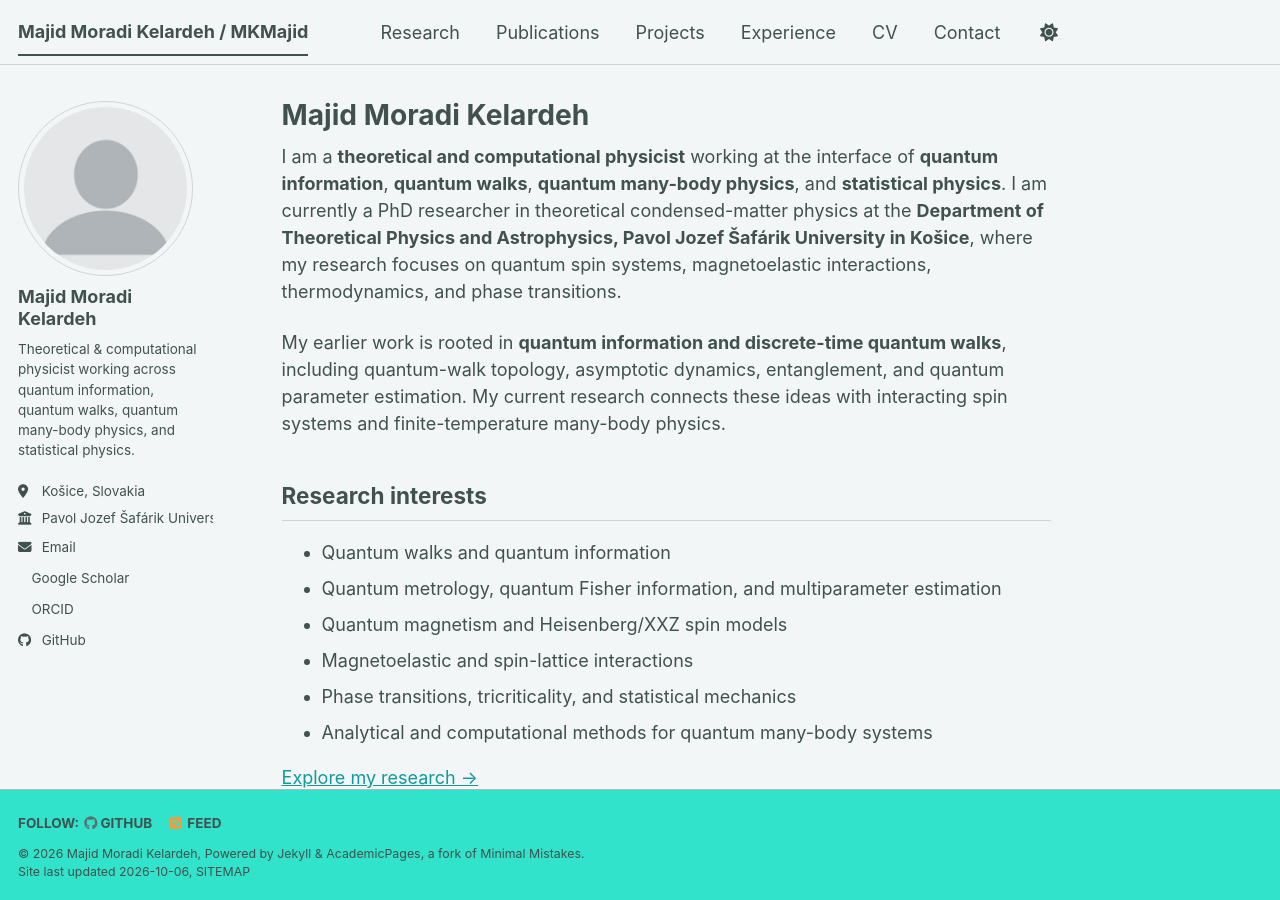
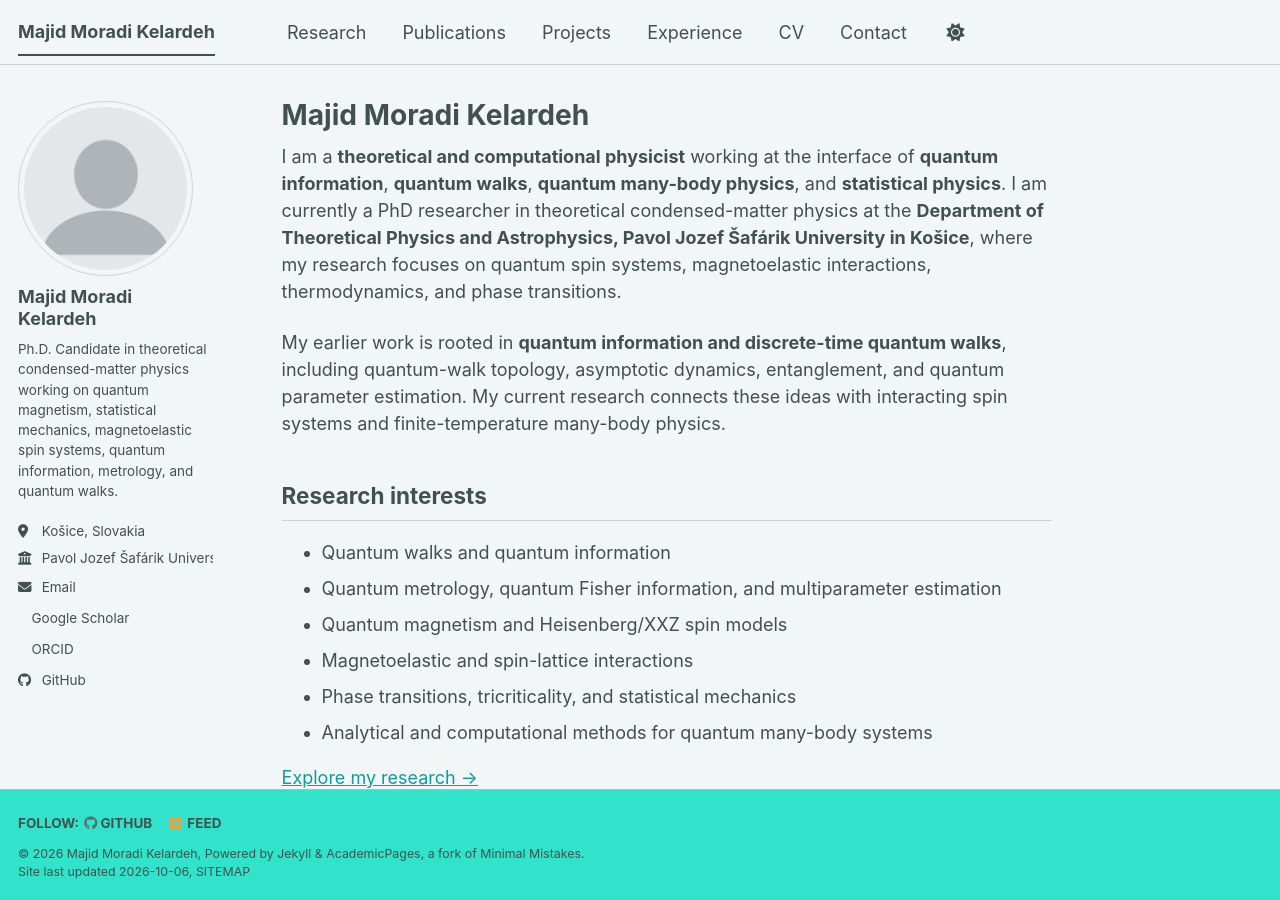
Before and after one commit to MKMajiid/mkmajiid.github.io, a Jekyll site: the page built from _pages/about.md, in a window 1280 px wide and 900 px high. Built offline with Jekyll 4.4.1, drawn with Linux system fonts in a browser that asks for light colours; a style sheet for code colours, icons or effects is not loaded.

Commit message:
Align site profile with CV

```diff
--- a/_config.yml
+++ b/_config.yml
@@ -9,7 +9,7 @@
 # Basic Site Settings
 locale                   : "en-US"
 site_theme               : "mint" # The available themes options are "default", "air", "sunrise", "mint", "dirt" and "contrast"
-title                    : "Majid Moradi Kelardeh / MKMajid"
+title                    : "Majid Moradi Kelardeh"
 title_separator          : "-"
 name                     : &name "Majid Moradi Kelardeh"
 description              : &description "Academic website of Majid Moradi Kelardeh, a theoretical and computational physicist working on quantum information, quantum walks, quantum magnetism, and statistical physics."   # Update this with a general description of your site, this is the default if not overridden by a page
@@ -26,7 +26,7 @@ author:
   avatar           : "profile.png"
   name             : "Majid Moradi Kelardeh"
   pronouns         : # example: "she/her"
-  bio              : "Theoretical & computational physicist working across quantum information, quantum walks, quantum many-body physics, and statistical physics."
+  bio              : "Ph.D. Candidate in theoretical condensed-matter physics working on quantum magnetism, statistical mechanics, magnetoelastic spin systems, quantum information, metrology, and quantum walks."
   location         : "Košice, Slovakia"
   employer         : "Pavol Jozef Šafárik University in Košice"
   uri              : # URL
```
